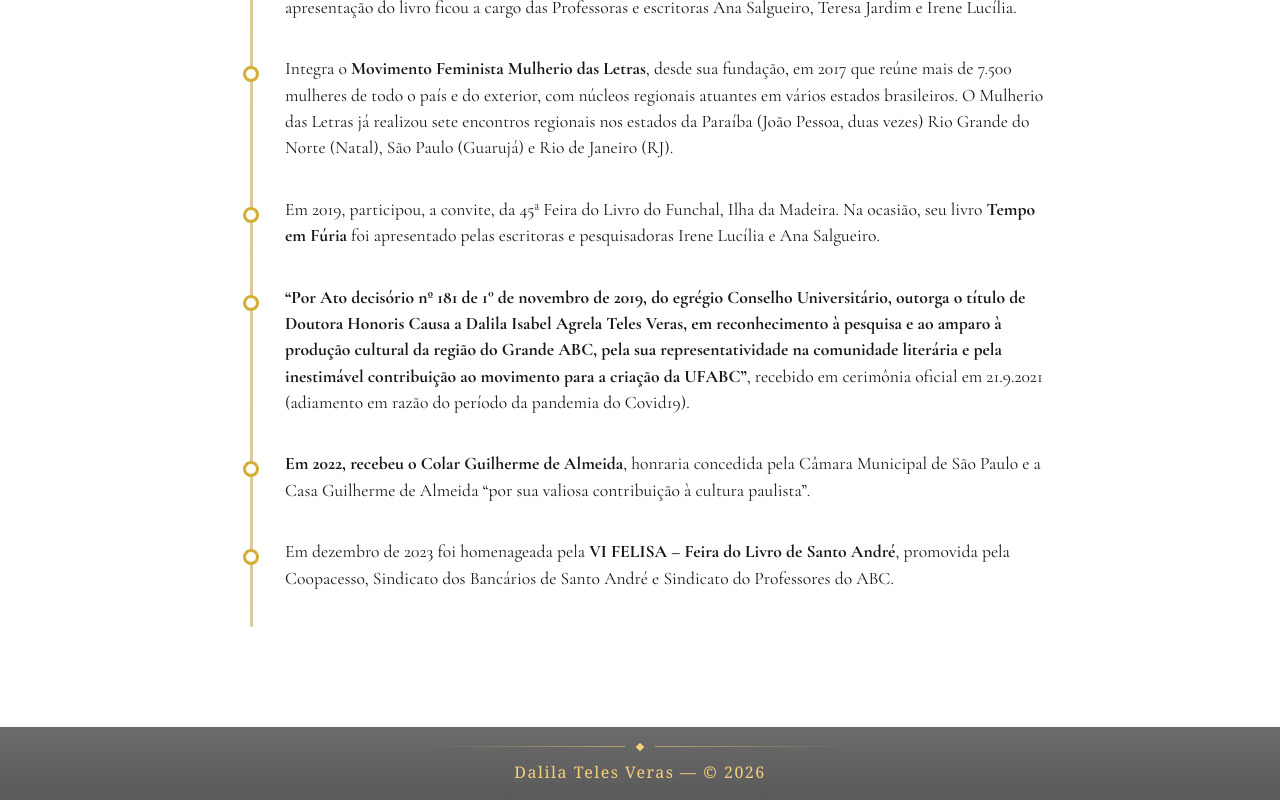
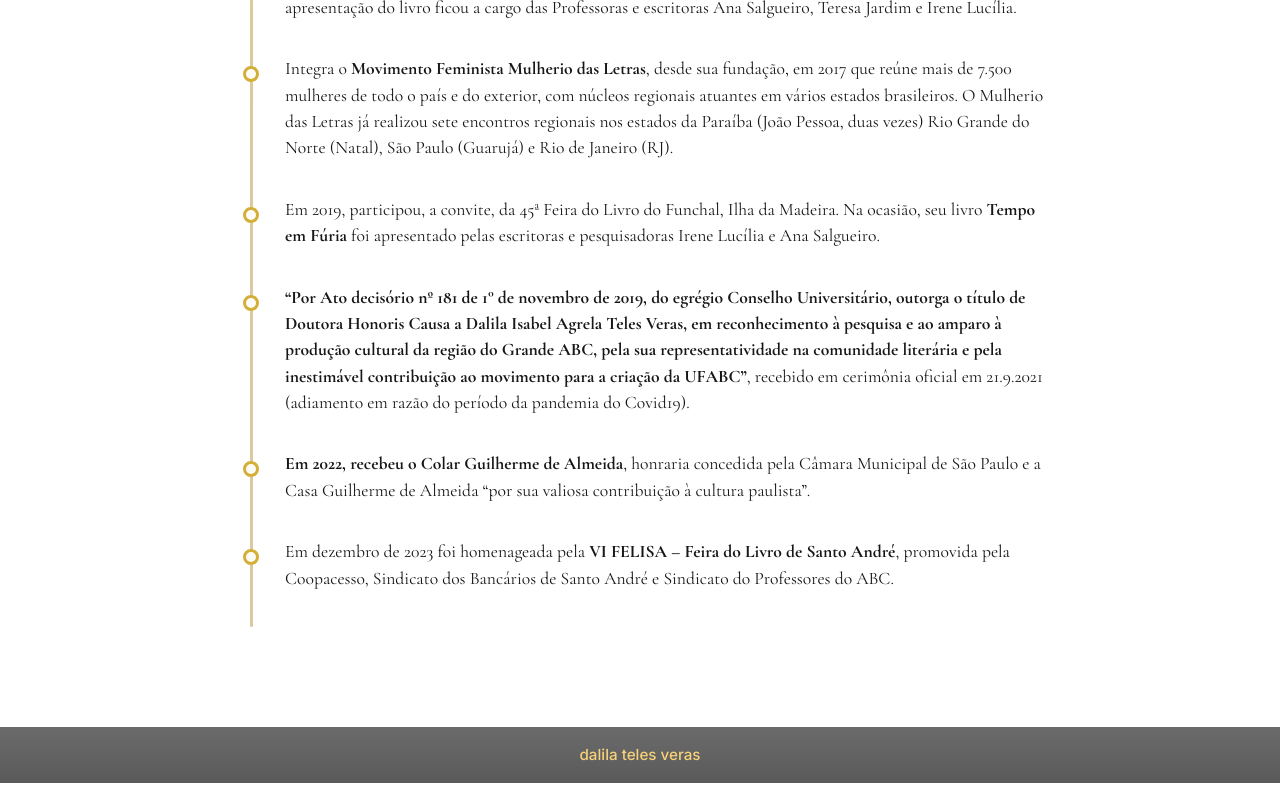
Before and after one commit to telesverasdalila-spec/dalilapoeta, a Next.js app: page / in a window 1280 px wide. Shown: the part 5077-5877 px from the top of the page. Built offline with nearby package versions, Linux system fonts and the light colour scheme.

Commit message:
rodapé ajuste

```diff
--- a/src/app/page.tsx
+++ b/src/app/page.tsx
@@ -50,7 +50,9 @@ export default function Home() {
         <SecaoMovimento />
       )}
 
-      {/* Rodapé — cinza fotográfico (tons das fotos P&B) com letras douradas */}
+      {/* Rodapé — cinza fotográfico (tons das fotos P&B) com letras douradas;
+          simplificado a pedido da usuária: apenas o nome, em minúsculas,
+          com a mesma fonte das tabs principais (Inter 500, 0.95rem) */}
       <footer style={{
         background: 'linear-gradient(180deg, #6b6b6b 0%, #5a5a5a 100%)',
         color: '#F7D179',
@@ -58,23 +60,8 @@ export default function Home() {
         textAlign: 'center',
         marginTop: 'auto'
       }}>
-        {/* Filigrana em dourado suave (mesma lógica tom-sobre-tom do rodapé antigo) */}
-        <div
-          aria-hidden="true"
-          style={{
-            display: 'flex',
-            alignItems: 'center',
-            gap: '12px',
-            maxWidth: '420px',
-            margin: '0 auto 10px'
-          }}
-        >
-          <div style={{ flex: 1, height: 1, background: 'linear-gradient(to right, transparent, rgba(247, 209, 121, 0.55))' }} />
-          <div style={{ width: 6, height: 6, background: '#F7D179', transform: 'rotate(45deg)', flex: 'none' }} />
-          <div style={{ flex: 1, height: 1, background: 'linear-gradient(to left, transparent, rgba(247, 209, 121, 0.55))' }} />
-        </div>
-        <p style={{ margin: 0, fontFamily: 'Georgia, serif', letterSpacing: '1.5px', color: '#F7D179' }}>
-          Dalila Teles Veras — © {new Date().getFullYear()}
+        <p style={{ margin: 0, fontFamily: "'Inter', sans-serif", fontWeight: 500, fontSize: '0.95rem' }}>
+          dalila teles veras
         </p>
       </footer>
     </>
```
Also changed, not shown: 1 other file (tests, documents, lock files or other folders).
